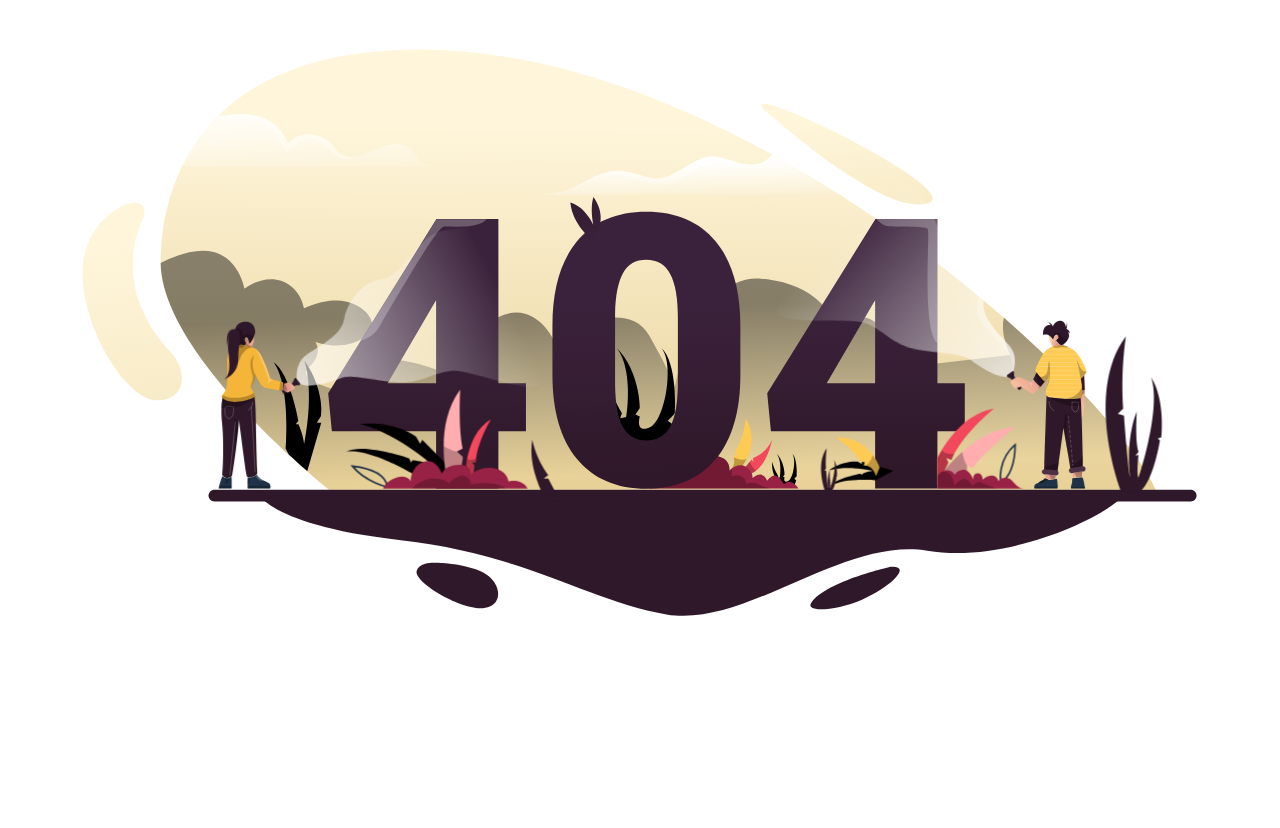
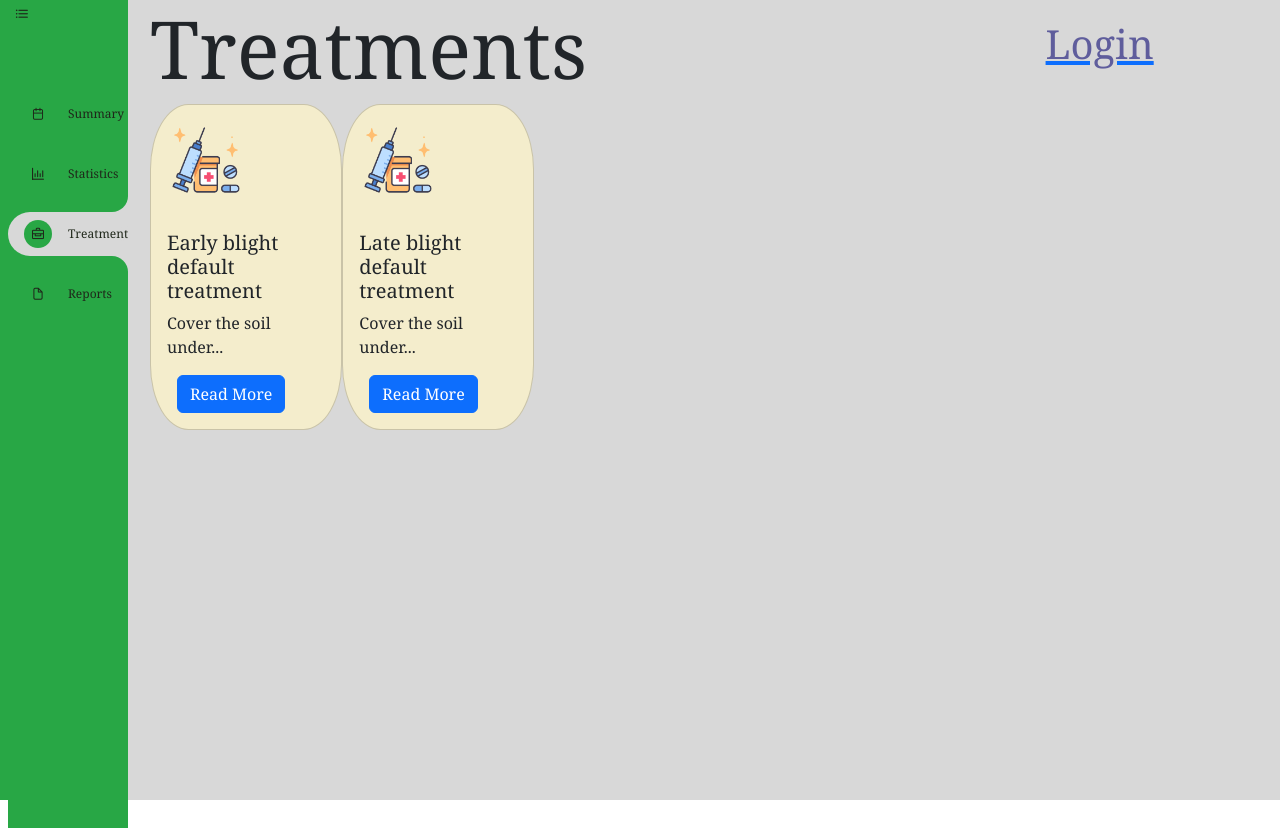
Before and after one commit to Ahmed23Adel/GradProject-Smart-Agriculture-System, a Vue app in the folder FrontEnd.vue/Rowling/: page /treatment in a window 1280 px wide. Before the commit the page ends 800 px from the top, so only its background shows below. Built offline with nearby package versions, Linux system fonts and the light colour scheme.

Commit message:
intial design of treatment page, just  showing the default treatement for each disease

```diff
--- /dev/null
+++ b/FrontEnd.vue/Rowling/src/components/treatment/DefaultTreatment.vue
@@ -0,0 +1,65 @@
+<script setup>
+import {defineProps} from "vue"
+import { ref } from 'vue';
+
+const {diseaesName} = defineProps(['diseaesName','backColor'])
+console.log(diseaesName)
+// const diseaesName = ref("Early blight");
+
+// document.addEventListener('DOMContentLoaded', function () {
+//     var maxLength = 20;
+//     var default_text = document.getElementById('blight-text');
+//     var readMoreLink = document.getElementById('read-more-link');
+
+//     var content = default_text.textContent;
+//     if (content.length > maxLength) {
+//         default_text.textContent = content.slice(0, maxLength) + "...";
+//         readMoreLink.style.display = 'inline';
+//         readMoreLink.addEventListener('click', function (event) {
+//             event.preventDefault();
+//             if (default_text.textContent.length === maxLength) {
+//                 default_text.textContent = content;
+//                 readMoreLink.textContent = 'Read Less';
+//             } else {
+//                 default_text.textContent = content.slice(0, maxLength);
+//                 readMoreLink.textContent = 'Read More';
+//             }
+//         });
+//     }
+// });
+
+</script>
+
+<template>
+    <!-- Cover the soil under the plants with mulch, such as fabric, straw,
+    plastic mulch, or dried leaves. Water at the base of each plant, using drip irrigation, a soaker hose,
+    or careful hand watering. Pruning the bottom leaves can also prevent early blight spores from splashing
+    up from the soil onto leaves. -->
+    <div class="card card-border" style="width: 12rem; background-color:#F4EDCC; border-radius: 20%;">
+        <img src='/src/assets/images/treatment/treatment.png' class="card-img-top card-img" alt="...">
+        <div class="card-body">
+            <!-- <h5 class="card-title">{{ diseaesName }} default treatment</h5> -->
+            <h5 class="card-title">{{diseaesName}} default treatment</h5>
+            <p class="card-text" id="blight-text" max-length="20">Cover the soil under...</p>
+            <a href="#" id="read-more-link" class="btn btn-primary read-more">Read More</a>
+        </div>
+    </div>
+</template>
+
+<style scoped>
+.card-img {
+    max-width: 70px;
+    left: 0;
+    height: auto;
+    margin: 20px;
+}
+
+.read-more {
+    margin-left: 10px;
+}
+
+.card-border:hover {
+    transform: scale(110%);
+    cursor: pointer;
+}
+</style>
--- /dev/null
+++ b/FrontEnd.vue/Rowling/src/components/treatment/DefaultTreatments.vue
@@ -0,0 +1,18 @@
+<script setup>
+import DefaultTreatment from "./DefaultTreatment.vue";
+
+</script>
+<template>
+    <div class="row">
+        <div class="col-2">
+            <DefaultTreatment :diseaesName="'Early blight'" :backColor="'#F4EDCC'"/>
+        </div>
+        <div class="col-2">
+            <DefaultTreatment :diseaesName="'Late blight'" :backColor="'#A4CE95'"/>
+        </div>
+        <div class="col-3">
+        </div>
+        <div class="col-3">
+        </div>
+    </div>
+</template>
--- /dev/null
+++ b/FrontEnd.vue/Rowling/src/components/treatment/UpperBar.vue
@@ -0,0 +1,64 @@
+<script setup>
+import "bootstrap/dist/css/bootstrap.min.css"
+import "bootstrap"
+</script>
+
+
+<template>
+
+    <div class="row">
+        <div class="col-4 col-md-4 ">
+            <h1 class="display-1">Treatments</h1>
+        </div>
+        <div class="col-4 col-md-4 search-box">
+
+        </div>
+        <div class="col-4 col-md-4 log-in d-flex justify-content-center">
+
+            <router-link to="/login"><h1 class="display-6 login-text">Login</h1></router-link>
+        </div>
+    </div>
+</template>
+
+
+<style scoped>
+.header-dashboard {
+    color: black;
+    font-weight: bold;
+    margin: 20px;
+    font-family: system-ui, -apple-system, BlinkMacSystemFont, 'Segoe UI', Roboto, Oxygen, Ubuntu, Cantarell, 'Open Sans', 'Helvetica Neue', sans-serif;
+}
+
+.search-box {
+    padding: 20px;
+}
+
+.custom-input {
+    background-color: #f5f5f5;
+    color: #333;
+    border-color: #ced4da;
+}
+
+.custom-btn {
+    background-color: #28a745;
+    color: #fff;
+    border-color: #28a745;
+}
+
+.custom-btn:hover {
+    background-color: #218838;
+    border-color: #1e7e34;
+}
+
+.log-in {
+    color: rgb(0, 204, 255);
+    font-size: 30px;
+    padding-top: 20px;
+    font-weight: bold
+}
+
+.login-text {
+    color:#5F5D9C;
+    cursor: pointer;
+}
+</style>
--- a/FrontEnd.vue/Rowling/src/router/index.ts
+++ b/FrontEnd.vue/Rowling/src/router/index.ts
@@ -2,6 +2,8 @@ import LoginView from "../views/LoginView.vue"
 import NotFound from "../views/NotFound.vue"
 import StatsView from "../views/StatsView.vue"
 import Summary from   '../views/Summary.vue'
+import Treatment from   '../views/Treatment.vue'
+
 import { createRouter, createWebHistory } from "vue-router"
 
 
@@ -12,6 +14,11 @@ const router = createRouter({
             path:"/login",
             name:"login",
             component: LoginView
+        },
+        {
+            path:"/treatment",
+            name:"treatment",
+            component: Treatment
         },
         {
             path:"/stats",
--- /dev/null
+++ b/FrontEnd.vue/Rowling/src/views/Treatment.vue
@@ -0,0 +1,38 @@
+<script setup>
+import Sidebar from "../components/Sidebar.vue";
+import UpperBar from "../components/treatment/UpperBar.vue";
+import DefaultTreatments from "../components/treatment/DefaultTreatments.vue";
+
+
+</script>
+<template>
+    <div class="page-container">
+        <Sidebar class="sidebar" :selected="2"/>
+        <div class="main-container">
+            <UpperBar/>
+            <DefaultTreatments />
+
+        </div>
+    </div>
+</template>
+<style lang="scss" scoped>
+// @import "../assets/scss/Stats.scss";
+
+.page-container {
+    background-color: var(--primary);
+    display: grid;
+    position: relative;
+    grid-template-columns: 150px 1fr;
+}
+
+
+.sidebar {
+    position: sticky;
+    top: 0;
+}
+
+.math-intro-container{
+    // transform: translateY(-50%);
+    top:0;
+}
+</style>
```
Also changed, not shown: FrontEnd.vue/Rowling/src/assets/images/treatment/treatment.png (added).
